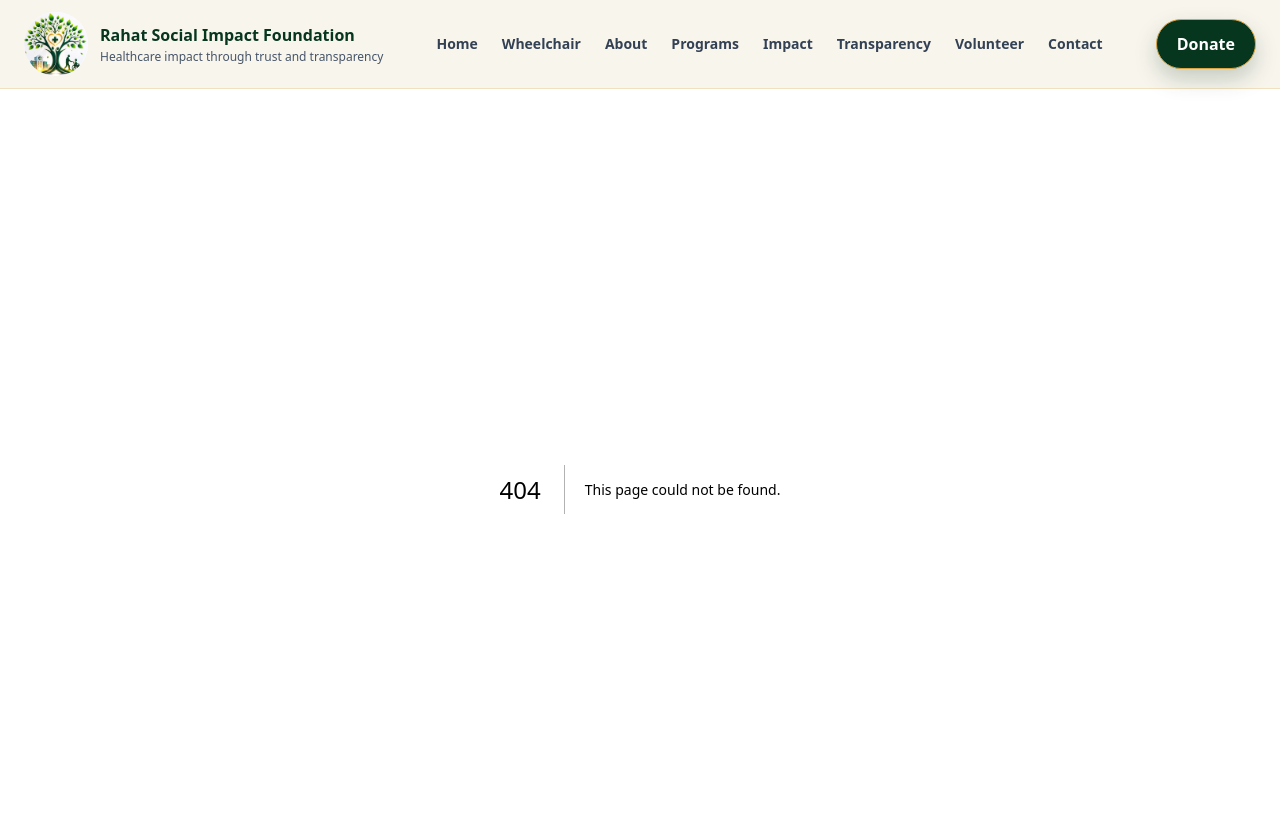
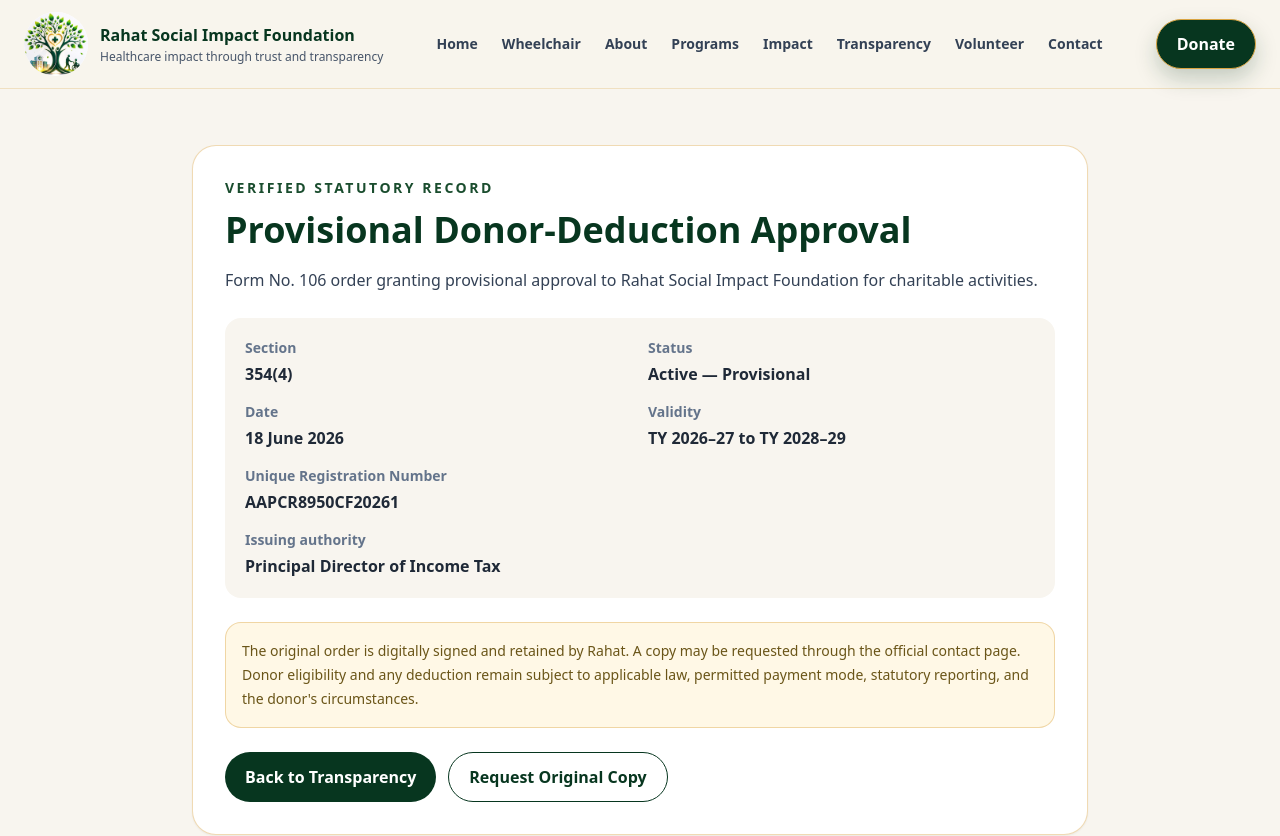
Before and after one commit to ateeb222/rahat-foundation-website, a Next.js app: page /documents/provisional-approval-section-354 in a window 1280 px wide. Before the commit this address had no page. Shown: the top 836 px of the page. Built offline with nearby package versions, Linux system fonts and the light colour scheme.

Commit message:
Add provisional approval details page

```diff
--- /dev/null
+++ b/app/documents/provisional-approval-section-354/page.tsx
@@ -0,0 +1,32 @@
+import type { Metadata } from 'next';
+import Link from 'next/link';
+
+export const metadata: Metadata = {
+  title: 'Provisional Approval under Section 354(4)',
+  description: 'Verified details of Rahat Social Impact Foundation provisional Income Tax approval.',
+};
+
+export default function ApprovalOrderPage() {
+  return (
+    <main className="min-h-screen bg-[#F8F5EF] px-4 py-10 text-[#1F2937] sm:px-6 sm:py-14">
+      <article className="mx-auto max-w-4xl rounded-3xl border border-[#D9A441]/40 bg-white p-5 shadow-sm sm:p-8">
+        <p className="text-sm font-bold uppercase tracking-[0.18em] text-[#1A4D2E]">Verified statutory record</p>
+        <h1 className="mt-3 text-3xl font-bold leading-tight text-[#07361F] sm:text-4xl">Provisional Donor-Deduction Approval</h1>
+        <p className="mt-4 text-base leading-7 text-slate-700">Form No. 106 order granting provisional approval to Rahat Social Impact Foundation for charitable activities.</p>
+        <dl className="mt-6 grid gap-4 rounded-2xl bg-[#F8F5EF] p-5 sm:grid-cols-2">
+          <div><dt className="text-sm font-bold text-slate-500">Section</dt><dd className="mt-1 font-bold">354(4)</dd></div>
+          <div><dt className="text-sm font-bold text-slate-500">Status</dt><dd className="mt-1 font-bold">Active — Provisional</dd></div>
+          <div><dt className="text-sm font-bold text-slate-500">Date</dt><dd className="mt-1 font-bold">18 June 2026</dd></div>
+          <div><dt className="text-sm font-bold text-slate-500">Validity</dt><dd className="mt-1 font-bold">TY 2026–27 to TY 2028–29</dd></div>
+          <div className="sm:col-span-2"><dt className="text-sm font-bold text-slate-500">Unique Registration Number</dt><dd className="mt-1 break-all font-bold">AAPCR8950CF20261</dd></div>
+          <div className="sm:col-span-2"><dt className="text-sm font-bold text-slate-500">Issuing authority</dt><dd className="mt-1 font-bold">Principal Director of Income Tax</dd></div>
+        </dl>
+        <p className="mt-6 rounded-2xl border border-[#D9A441]/40 bg-[#FFF8E6] p-4 text-sm leading-6 text-[#6A5518]">The original order is digitally signed and retained by Rahat. A copy may be requested through the official contact page. Donor eligibility and any deduction remain subject to applicable law, permitted payment mode, statutory reporting, and the donor&apos;s circumstances.</p>
+        <div className="mt-6 flex flex-col gap-3 sm:flex-row">
+          <Link href="/transparency" className="inline-flex min-h-[48px] items-center justify-center rounded-full bg-[#07361F] px-5 py-3 font-bold text-white">Back to Transparency</Link>
+          <Link href="/contact" className="inline-flex min-h-[48px] items-center justify-center rounded-full border border-[#07361F] px-5 py-3 font-bold text-[#07361F]">Request Original Copy</Link>
+        </div>
+      </article>
+    </main>
+  );
+}
```
